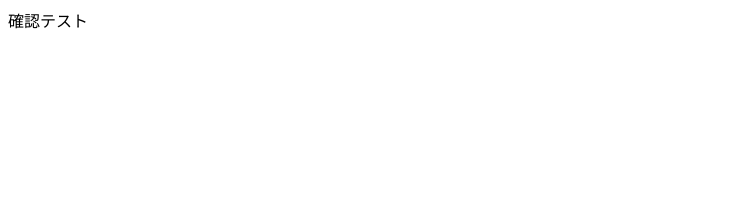
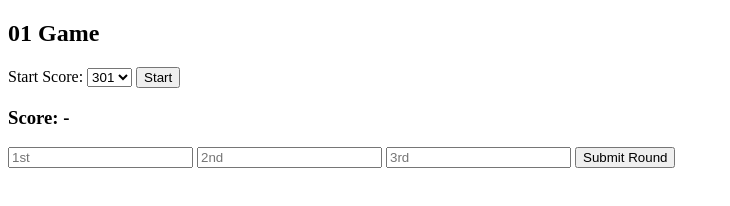
Before and after one commit to akuto0422/dart-app, a plain HTML site: page index.html in a window 1280 px wide. Shown: the whole page, without its empty margins (0-730 px from the left). Drawn offline with Linux system fonts and the light colour scheme.

Commit message:
01の最小チェック

```diff
--- a/index.html
+++ b/index.html
@@ -3,9 +3,31 @@
 <head>
     <meta charset="UTF-8">
     <meta name="viewport" content="width=device-width, initial-scale=1.0">
+    <script src="zero_one_logic.js"></script>
     <title>Document</title>
 </head>
 <body>
-    <div>確認テスト</div>
+    <div>
+        <h2>01 Game</h2>
+
+        <label>Start Score:</label>
+        <select id="startScore">
+            <option value="301">301</option>
+            <option value="501">501</option>
+            <option value="701">701</option>
+        </select>
+        <button onclick="startGame()">Start</button>
+
+        <h3 id="currentScore">Score: -</h3>
+
+        <input id="throw1" type="number" placeholder="1st" />
+        <input id="throw2" type="number" placeholder="2nd" />
+        <input id="throw3" type="number" placeholder="3rd" />
+
+        <button onclick="submitRound()">Submit Round</button>
+
+        <h3 id="result"></h3>
+    </div>
+
 </body>
 </html>
--- /dev/null
+++ b/zero_one_logic.js
@@ -0,0 +1,28 @@
+let score = 0;
+
+function startGame() {
+  score = Number(document.getElementById("startScore").value);
+  document.getElementById("currentScore").textContent = "Score: " + score;
+  document.getElementById("result").textContent = "";
+}
+
+function submitRound() {
+  const t1 = Number(document.getElementById("throw1").value) || 0;
+  const t2 = Number(document.getElementById("throw2").value) || 0;
+  const t3 = Number(document.getElementById("throw3").value) || 0;
+
+  const total = t1 + t2 + t3;
+  const newScore = score - total;
+
+  if (newScore < 0) {
+    document.getElementById("result").textContent = "Bust!";
+    return;
+  }
+
+  score = newScore;
+  document.getElementById("currentScore").textContent = "Score: " + score;
+
+  if (score === 0) {
+    document.getElementById("result").textContent = "Finish!";
+  }
+}
```
